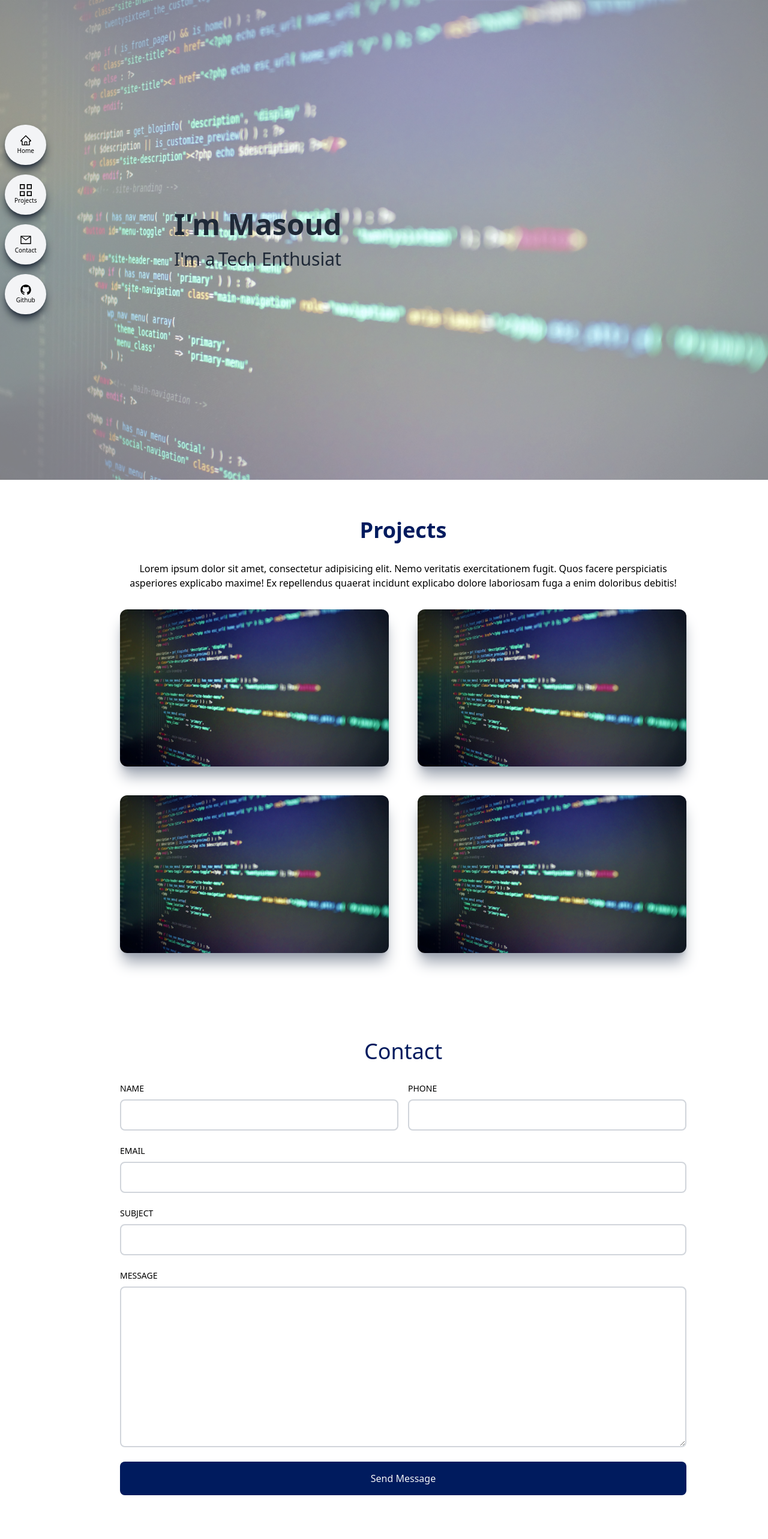
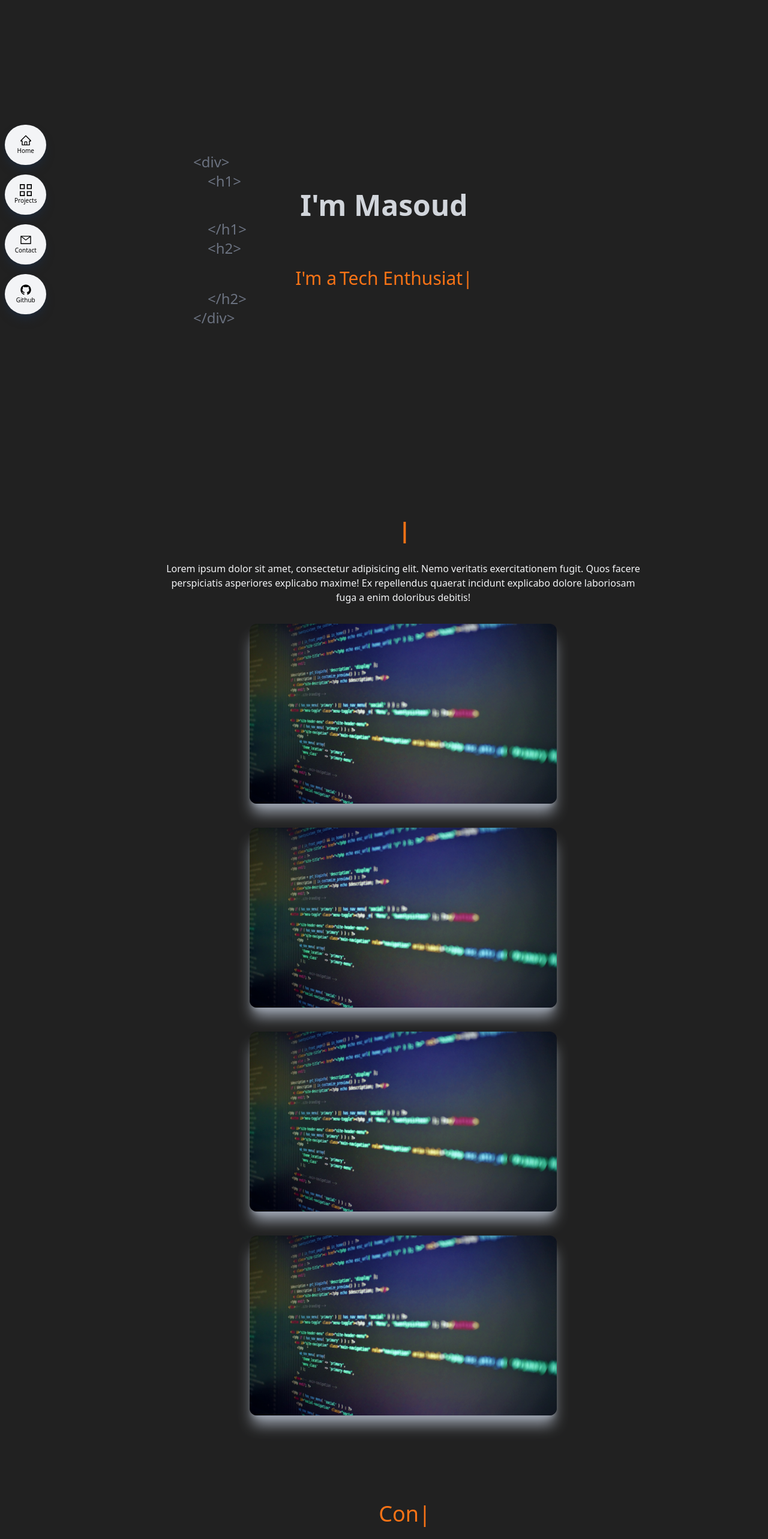
Before and after one commit to Masoud-M/My-Portfolio, a React (Vite) app: page / in a window 1280 px wide. Shown: the top 2566 px of the page at 60% size. Built offline with nearby package versions, Linux system fonts and the light colour scheme.

Commit message:
dark-background
replaced the background pic with a dark one and added typed animation for all thee components

```diff
--- a/src/components/Contact.jsx
+++ b/src/components/Contact.jsx
@@ -1,10 +1,21 @@
 import React from "react";
+import { TypeAnimation } from "react-type-animation";
 
 const Contact = () => {
   return (
     <div id="contact" className="max-w-[1040px] m-auto md:pl-20 p-4 py-16">
-      <h1 className="py-4 text-4xl text-bold  text-center text-[#001b5e]">
-        Contact
+      <h1 className="py-4 text-4xl text-bold  text-center text-orange-500">
+        <TypeAnimation
+          sequence={["Contact", 1000, " ", 1000]}
+          wrapper="span"
+          cursor={true}
+          repeat={Infinity}
+          style={{
+            fontSize: "1em",
+            display: "inline-block",
+            paddingLeft: "5px",
+          }}
+        />
       </h1>
       <form
         action="https://getform.io/f/32ad80e6-3f6d-410f-8727-76a999806fcf"
@@ -13,7 +24,7 @@ const Contact = () => {
       >
         <div className="grid md:grid-cols-2 gap-4 w-full py-2">
           <div className="flex flex-col">
-            <label className="uppercase text-sm py-2">Name</label>
+            <label className="uppercase text-sm py-2 text-gray-300">Name</label>
             <input
               className="border-2  rounded-lg p-3 flex border-gray-300"
               type="text"
@@ -21,7 +32,9 @@ const Contact = () => {
             />
           </div>
           <div className="flex flex-col">
-            <label className="uppercase text-sm py-2">Phone</label>
+            <label className="uppercase text-sm py-2 text-gray-300">
+              Phone
+            </label>
             <input
               className="border-2  rounded-lg p-3 flex border-gray-300"
               type="text"
@@ -30,7 +43,7 @@ const Contact = () => {
           </div>
         </div>
         <div className="flex flex-col py-2">
-          <label className="uppercase text-sm py-2">Email</label>
+          <label className="uppercase text-sm py-2 text-gray-300">Email</label>
           <input
             className="border-2  rounded-lg p-3 flex border-gray-300"
             type="email"
@@ -38,7 +51,9 @@ const Contact = () => {
           />
         </div>
         <div className="flex flex-col py-2">
-          <label className="uppercase text-sm py-2">Subject</label>
+          <label className="uppercase text-sm py-2 text-gray-300">
+            Subject
+          </label>
           <input
             className="border-2  rounded-lg p-3 flex border-gray-300"
             type="text"
@@ -46,14 +61,16 @@ const Contact = () => {
           />
         </div>
         <div className="flex flex-col py-2 ">
-          <label className="uppercase text-sm py-2">Message</label>
+          <label className="uppercase text-sm py-2 text-gray-300">
+            Message
+          </label>
           <textarea
             className="border-2 rounded-lg  p-3 border-gray-300"
             name="message"
             rows="10"
           ></textarea>
         </div>
-        <button className="bg-[#001b5e] text-gray-100 mt-4 w-full p-4 rounded-lg">
+        <button className="bg-orange-500 text-gray-100 mt-4 w-full p-4 rounded-lg">
           Send Message
         </button>
       </form>
--- a/src/components/Main.jsx
+++ b/src/components/Main.jsx
@@ -5,21 +5,27 @@ import { TypeAnimation } from "react-type-animation";
 const Main = () => {
   return (
     <div id="main">
-      <img className="w-full h-screen object-cover " src={MyImg} alt="/" />
-      <div className="w-full h-screen absolute top-0 left-0 bg-white/50">
-        <div className=" max-w-[700px]  m-auto h-full w-full flex flex-col justify-center lg:items-start items-center">
-          <h1 className="sm:text-5xl text-4xl font-bold text-gray-800">
+      <div>
+        <div className=" max-w-[700px]  m-auto h-screen w-full flex flex-col justify-center items-center">
+          <p className="text-2xl text-gray-500 self-start pl-2">
+            &emsp;&#60;div&#62;
+          </p>
+          <p className="text-2xl text-gray-500 self-start pl-2">
+            &emsp;&emsp;&#60;h1&#62;
+          </p>
+          <h1 className="sm:text-5xl text-4xl font-bold   text-gray-300">
             I'm Masoud
           </h1>
-          <h2 className="flex sm:text-3xl text-2xl pt-4 text-gray-800">
+          <p className="text-2xl text-gray-500 self-start pl-2">
+            &emsp;&emsp;&#60;&#47;h1&#62;
+          </p>
+          <p className="text-2xl text-gray-500 self-start pl-2">
+            &emsp;&emsp;&#60;h2&#62;
+          </p>
+          <h2 className="flex sm:text-3xl text-2xl pt-4 text-orange-500">
             I'm a
             <TypeAnimation
-              sequence={[
-                "Front-end Developer", // Types 'One'
-                2000, // Waits 1s
-                "Tech Enthusiat", // Deletes 'One' and types 'Two'
-                2000, // Waits 2s
-              ]}
+              sequence={["Front-end Developer", 2000, "Tech Enthusiat", 2000]}
               wrapper="span"
               cursor={true}
               repeat={Infinity}
@@ -30,6 +36,12 @@ const Main = () => {
               }}
             />
           </h2>
+          <p className="text-2xl text-gray-500 self-start pl-2">
+            &emsp;&emsp;&#60;&#47;h2&#62;
+          </p>
+          <p className="text-2xl text-gray-500 self-start pl-2">
+            &emsp;&#60;&#47;div&#62;
+          </p>
         </div>
       </div>
     </div>
--- a/src/components/Projects.jsx
+++ b/src/components/Projects.jsx
@@ -1,19 +1,35 @@
 import React from "react";
 import ProjectItem from "./ProjectItem";
 import ProjectImg from "../assets/images/background.jpg";
+import { TypeAnimation } from "react-type-animation";
+
 const Projects = () => {
   return (
-    <div id="projects" className="max-w-[1040px] m-auto md:pl-20 p-4 py-16 ">
-      <h1 className="text-4xl font-bold text-center text-[#001b5e]">
-        Projects
+    <div
+      id="projects"
+      className="max-w-[1040px] m-auto md:pl-20 p-4 py-16 flex flex-col items-center lg:max-w-4xl "
+    >
+      <h1 className="text-4xl font-bold text-center text-orange-500">
+        <TypeAnimation
+          sequence={["Projects", 1000, " ", 1000]}
+          wrapper="span"
+          cursor={true}
+          repeat={Infinity}
+          style={{
+            fontSize: "1em",
+            display: "inline-block",
+            paddingLeft: "5px",
+          }}
+        />
       </h1>
-      <p className="text-center py-8 ">
+
+      <p className="text-center py-8 text-gray-100 ">
         Lorem ipsum dolor sit amet, consectetur adipisicing elit. Nemo veritatis
         exercitationem fugit. Quos facere perspiciatis asperiores explicabo
         maxime! Ex repellendus quaerat incidunt explicabo dolore laboriosam fuga
         a enim doloribus debitis!
       </p>
-      <div className="grid sm:grid-cols-2 gap-12">
+      <div className=" lg:max-w-lg md:max-w-md max-w-sm flex flex-col  justify-center items-center gap-10">
         <ProjectItem img={ProjectImg} title="Place holder" />
         <ProjectItem img={ProjectImg} title="Place holder" />
         <ProjectItem img={ProjectImg} title="Place holder" />
--- a/src/index.css
+++ b/src/index.css
@@ -5,3 +5,7 @@
 * {
   scroll-behavior: smooth;
 }
+
+body {
+  background-color: rgba(0, 0, 0, 0.87);
+}
```
